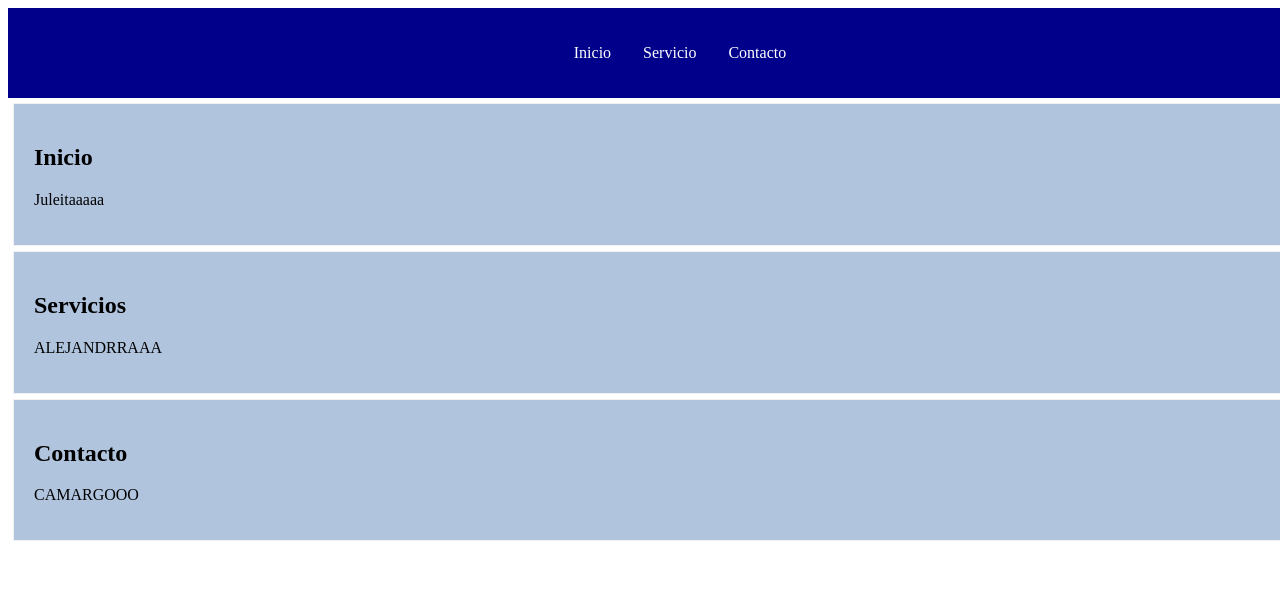
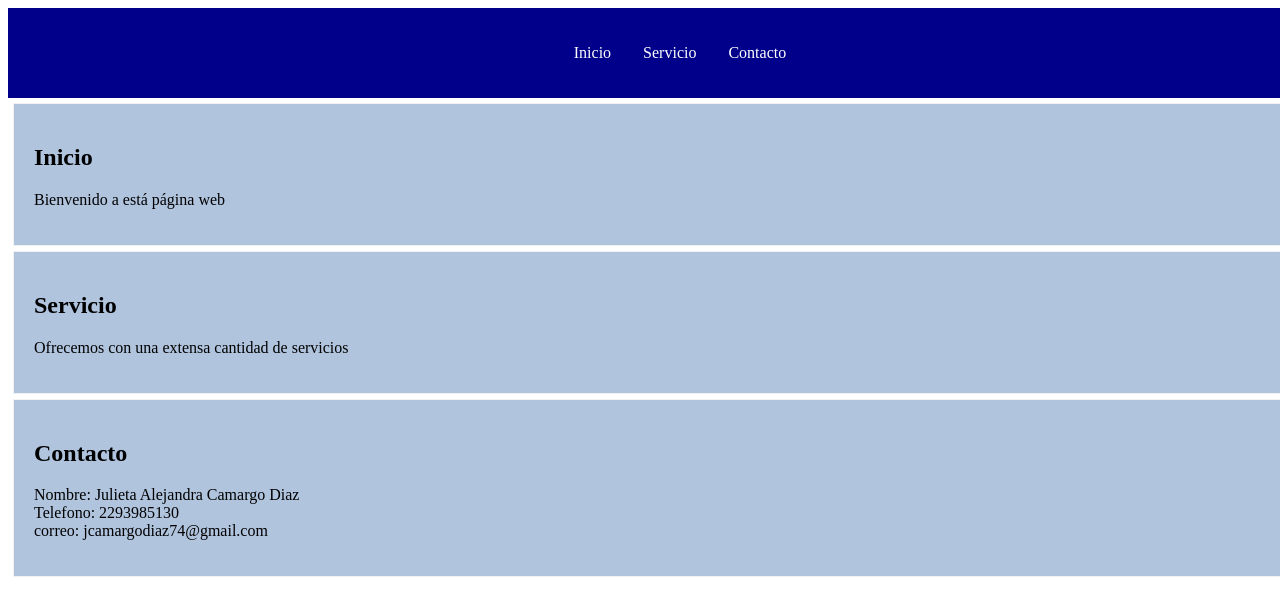
Before and after one commit to Camargo09-web/a4, a plain HTML site: page index.html in a window 1280 px wide. Shown: the top 616 px of the page. Drawn offline with Linux system fonts and the light colour scheme.

Commit message:
Update index.html

```diff
--- a/index.html
+++ b/index.html
@@ -59,17 +59,17 @@
 
         <section id=Inicio>
             <h2>Inicio</h2>
-            <p>Juleitaaaaa</p>
+            <p>Bienvenido a está página web</p>
         </section>
 
         <section id=Servicio>
-            <h2>Servicios</h2>
-            <p>ALEJANDRRAAA</p>
+            <h2>Servicio</h2>
+            <p>Ofrecemos con una extensa cantidad de servicios</p>
         </section>
 
          <section id=Contacto>
              <h2>Contacto</h2>
-             <p>CAMARGOOO</p>
+             <p>Nombre: Julieta Alejandra Camargo Diaz <br> Telefono: 2293985130 <br> correo: jcamargodiaz74@gmail.com</p>
         </section>
 
     </body>
```
